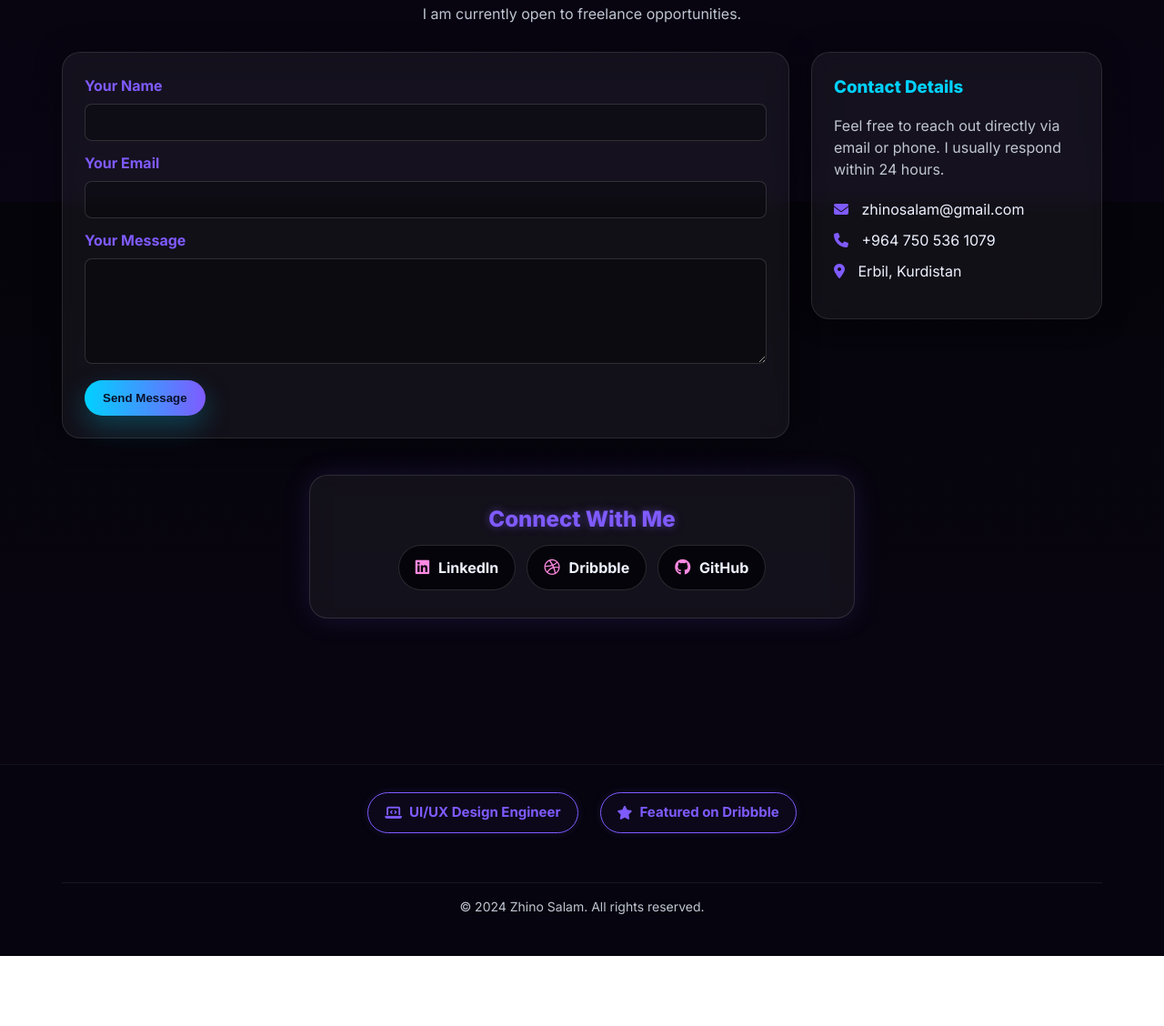
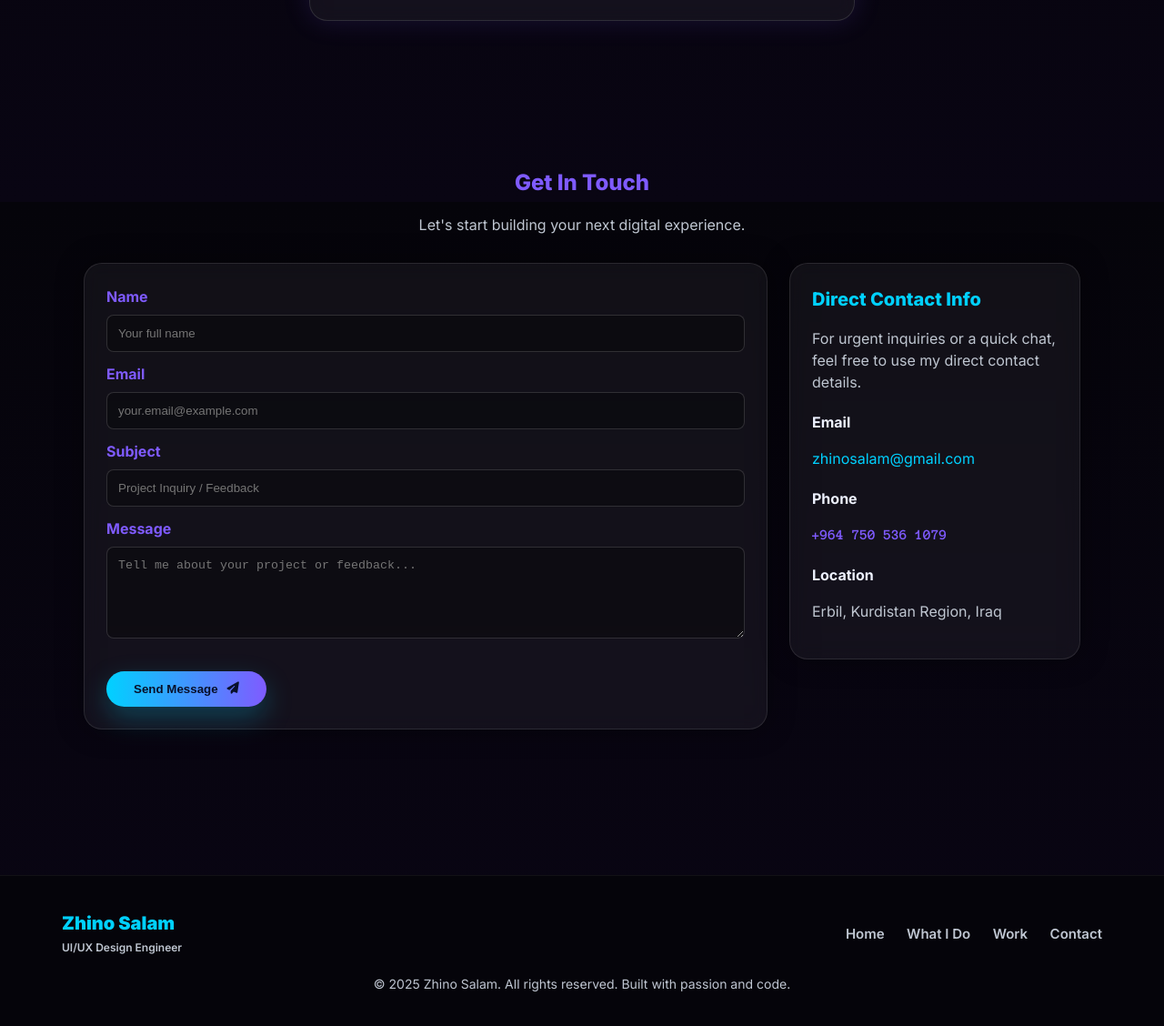
Before and after one commit to Zhinoo/zhino-portfolio, a plain HTML site: page index.html in a window 1280 px wide. Shown: the part 2978-4106 px from the top of the page at 91% size. Before the commit the page ends 4029 px from the top, so only its background shows below. Drawn offline with Linux system fonts and the light colour scheme.

Commit message:
feat: Final UI/UX updates, new footer, fixed contact button, and added GitHub link.

```diff
--- a/index.html
+++ b/index.html
@@ -427,56 +427,53 @@
             box-shadow: 0 0 8px rgba(0, 209, 255, 0.5);
         }
 
-        /* --- 11. Footer (Neon Contact Bar Style) --- */
+        /* ADJUSTMENT: BUTTON SPACING */
+        .contact-card button.btn.primary {
+            margin-top: 18px; /* Increased space before button */
+            width: auto; /* Revert to natural width */
+            padding-left: 30px; /* More padding */
+            padding-right: 30px; /* More padding */
+        }
+
+        /* --- 11. Footer (Clean Professional Style) --- */
         footer{
-            padding: 30px 0;
+            padding: 40px 0;
             margin-top: 80px;
             border-top: 1px solid rgba(255,255,255,0.05);
-            background: #06040e;
+            background: var(--bg); /* Use base background color */
         }
-        .neon-footer {
+        .footer-inner {
             max-width: var(--container);
             margin: 0 auto;
             padding: 0 28px;
             display: flex;
-            flex-direction: column;
+            justify-content: space-between;
             align-items: center;
-            text-align: center;
-            gap: 20px;
+            gap: 30px;
         }
-        .footer-links {
-            display: flex;
-            gap: 24px;
-            flex-wrap: wrap;
-            justify-content: center;
-            padding-bottom: 20px;
+
+        .footer-logo {
+            font-size: 20px;
+            font-weight: 900;
+            color: var(--accent-cyan);
+            line-height: 1.2;
         }
-        .footer-pill {
-            display: flex;
-            align-items: center;
-            gap: 8px;
-            padding: 10px 18px;
-            border-radius: var(--radius-pill);
-            background: rgba(127, 91, 255, 0.05);
-            border: 1px solid var(--accent-purple);
+
+        .footer-menu a {
+            color: var(--muted);
+            margin-left: 20px;
+            font-size: 15px;
+            font-weight: 600;
+        }
+        .footer-menu a:hover {
             color: var(--accent-purple);
-            font-weight: 700;
-            font-size: 15px;
-            transition: all .3s ease;
-            box-shadow: 0 0 10px rgba(127, 91, 255, 0.15);
         }
-        .footer-pill:hover {
-            background: rgba(127, 91, 255, 0.15);
-            color: var(--text-light);
-            transform: translateY(-2px);
-            box-shadow: 0 0 20px rgba(127, 91, 255, 0.4);
-        }
+
         .copyright {
             color: var(--muted);
             font-size: 14px;
-            padding-top: 15px;
-            border-top: 1px solid rgba(255,255,255,0.08);
-            width: 100%;
+            margin-top: 20px;
+            text-align: center;
         }
 
         /* --- 12. Responsive Adjustments (MOBILE MENU) --- */
@@ -550,6 +547,15 @@
             .services-grid{ grid-template-columns: 1fr; }
             .contact-grid{ grid-template-columns: 1fr; }
             .contact-inline { justify-content: center; }
+
+            /* Footer Responsive Adjustments */
+            .footer-inner {
+                flex-direction: column;
+                text-align: center;
+            }
+            .footer-menu a {
+                margin: 0 10px;
+            }
         }
 
         @media (max-width: 640px){
@@ -560,7 +566,7 @@
         }
 
         /* ======================================================================
-           NEW: CUTE & SOFT DOT WAVE PRELOADER STYLES
+           PRELOADER STYLES
            ====================================================================== */
         .preloader {
             position: fixed;
@@ -826,232 +832,219 @@
 
         <section id="work" class="full">
             <div class="section-inner">
-                <h2 class="text-center fade-up" style="color:var(--accent-pink); margin-bottom:10px">Selected Projects</h2>
-                <p class="text-center" style="color:var(--muted); margin-bottom:30px">A few highlights — click to open the case study.</p>
+                <h2 class="text-center fade-up" style="color:var(--accent-cyan); margin-bottom:8px">Selected Work</h2>
+                <p class="text-center" style="color:var(--muted); margin-bottom:30px">Projects showcasing UI/UX and visual branding skills.</p>
 
                 <div class="works-grid fade-up stagger-delay">
 
                     <div class="work-card fade-up" style="--delay: 0.1s;">
-                        <a href="project-detail-2.html">
-                            <img src="images/meow.png" alt="Placeholder image for Fintech App Redesign">
-                            <h3>Fintech App Redesign</h3>
-                            <p>UI/UX Design, Strategy</p>
+                        <a href="#">
+                            <div class="neon-box">
+                                <img src="images/placeholder-work1.jpg" alt="AI Chatbot Interface Preview">
+                            </div>
+                            <h3>AI Chatbot Interface</h3>
+                            <p>UX, App Design, Interaction Prototypes</p>
                         </a>
                     </div>
 
                     <div class="work-card fade-up" style="--delay: 0.2s;">
-                        <a href="project-detail-1.html">
-                            <img src="images/mad.png" alt="Placeholder image for Şîn UX Agency">
-                            <h3>Şîn UX Agency — Visual System</h3>
-                            <p>Branding, Web Design</p>
+                        <a href="#">
+                             <div class="neon-box">
+                                <img src="images/placeholder-work2.jpg" alt="eCommerce Redesign Preview">
+                            </div>
+                            <h3>eCommerce Redesign</h3>
+                            <p>Web Design, Branding, Conversion Optimization</p>
                         </a>
                     </div>
 
                     <div class="work-card fade-up" style="--delay: 0.3s;">
-                        <a href="project-detail-3.html">
-                            <img src="images/app.png" alt="Placeholder image for Ari Gaming">
-                            <h3>Ari Gaming — Icon Pack</h3>
-                            <p>Custom Illustration, UI Assets</p>
+                        <a href="#">
+                             <div class="neon-box">
+                                <img src="images/placeholder-work3.jpg" alt="Mobile Banking App Preview">
+                            </div>
+                            <h3>Mobile Banking App</h3>
+                            <p>UI Design, Accessibility Review</p>
                         </a>
                     </div>
+
                 </div>
 
-                <div class="text-center fade-up" style="transition-delay: 0.4s;">
-                    <a href="all-work.html" class="btn primary" style="margin-top: 30px;">
-                        View All Projects (6+)
-                    </a>
+                <div class="social-card fade-up">
+                    <h3>Let's Connect and Build</h3>
+                    <p style="color:var(--muted); margin-bottom: 20px;">I'm always open to new projects and interesting ideas. Find me here:</p>
+                    <div class="social-row">
+                        <a href="#" class="social-btn" aria-label="LinkedIn"><i class="fa-brands fa-linkedin"></i> LinkedIn</a>
+                        <a href="#" class="social-btn" aria-label="GitHub"><i class="fa-brands fa-github"></i> GitHub</a>
+                        <a href="#" class="social-btn" aria-label="Dribbble"><i class="fa-brands fa-dribbble"></i> Dribbble</a>
+                        <a href="#" class="social-btn" aria-label="Behance"><i class="fa-brands fa-behance"></i> Behance</a>
+                    </div>
                 </div>
             </div>
         </section>
 
+
         <section id="contact" class="full">
-            <h2 class="text-center fade-up" style="color:var(--accent-cyan); margin-bottom:8px">Get In Touch</h2>
-            <p class="text-center fade-up" style="color:var(--muted); margin-bottom:30px">I am currently open to freelance opportunities.</p>
+            <div class="section-inner">
+                <h2 class="text-center fade-up" style="color:var(--accent-purple); margin-bottom:8px">Get In Touch</h2>
+                <p class="text-center" style="color:var(--muted); margin-bottom:30px">Let's start building your next digital experience.</p>
 
                 <div class="contact-grid">
 
-                <div class="contact-card fade-up">
-                    <form id="contactForm">
-                        <label for="name">Your Name</label>
-                        <input type="text" id="name" name="name" required>
+                    <div class="contact-card fade-up" style="transition-delay: 0.1s;">
+                        <form action="#" method="POST">
+                            <label for="name">Name</label>
+                            <input type="text" id="name" name="name" required placeholder="Your full name">
 
-                        <label for="email">Your Email</label>
-                        <input type="email" id="email" name="email" required>
+                            <label for="email">Email</label>
+                            <input type="email" id="email" name="email" required placeholder="your.email@example.com">
 
-                        <label for="message">Your Message</label>
-                        <textarea id="message" name="message" rows="6" required></textarea>
+                            <label for="subject">Subject</label>
+                            <input type="text" id="subject" name="subject" required placeholder="Project Inquiry / Feedback">
 
-                        <button type="submit" class="btn primary">Send Message</button>
+                            <label for="message">Message</label>
+                            <textarea id="message" name="message" rows="5" required placeholder="Tell me about your project or feedback..."></textarea>
+
+                            <button type="submit" class="btn primary">Send Message <i class="fa-solid fa-paper-plane"></i></button>
                         </form>
                     </div>
 
-                <div class="contact-card fade-up" style="transition-delay: 0.1s;">
-                    <h3 style="color:var(--accent-cyan); margin-bottom:12px;">Contact Details</h3>
-                    <p style="color:var(--muted);">
-                        Feel free to reach out directly via email or phone. I usually respond within 24 hours.
-                    </p>
+                    <div class="contact-card fade-up" style="transition-delay: 0.2s;">
+                        <h3 style="color:var(--accent-cyan); font-size: 20px; margin-bottom: 15px;">Direct Contact Info</h3>
+                        <p style="color:var(--muted);">For urgent inquiries or a quick chat, feel free to use my direct contact details.</p>
 
-                    <ul style="list-style:none; padding:0; margin-top:20px;">
-                        <li style="margin-bottom:10px; color:var(--text-light);"><i class="fa-solid fa-envelope" style="color:var(--accent-purple); margin-right:10px;"></i> zhinosalam@gmail.com</li>
-                        <li style="margin-bottom:10px; color:var(--text-light);"><i class="fa-solid fa-phone" style="color:var(--accent-purple); margin-right:10px;"></i> +964 750 536 1079</li>
-                        <li style="margin-bottom:10px; color:var(--text-light);"><i class="fa-solid fa-location-dot" style="color:var(--accent-purple); margin-right:10px;"></i> Erbil, Kurdistan</li>
-                    </ul>
-                </div>
+                        <div style="margin-top: 20px;">
+                            <h4 style="color:var(--text-light); font-weight: 700;">Email</h4>
+                            <p style="color:var(--accent-cyan);">zhinosalam@gmail.com</p>
                         </div>
 
-            <div class="social-card fade-up" style="transition-delay: 0.2s;">
-                <h3>Connect With Me</h3>
-                <div class="social-row">
-                    <a href="https://linkedin.com/in/zhinosalam" target="_blank" class="social-btn">
-                        <i class="fa-brands fa-linkedin"></i> LinkedIn
-                    </a>
-                    <a href="https://dribbble.com/zhinosalam" target="_blank" class="social-btn">
-                        <i class="fa-brands fa-dribbble"></i> Dribbble
-                    </a>
-                    <a href="https://github.com/zhinosalam" target="_blank" class="social-btn">
-                        <i class="fa-brands fa-github"></i> GitHub
-                    </a>
+                        <div style="margin-top: 20px;">
+                            <h4 style="color:var(--text-light); font-weight: 700;">Phone</h4>
+                            <p class="phone" style="color:var(--accent-purple);">+964 750 536 1079</p>
+                        </div>
+
+                        <div style="margin-top: 20px;">
+                            <h4 style="color:var(--text-light); font-weight: 700;">Location</h4>
+                            <p style="color:var(--muted);">Erbil, Kurdistan Region, Iraq</p>
+                        </div>
+
+                    </div>
                 </div>
             </div>
         </section>
-
     </div>
 
     <footer>
-        <div class="neon-footer">
-            <div class="footer-links">
-                <div class="footer-pill"><i class="fa-solid fa-laptop-code"></i> UI/UX Design Engineer</div>
-                <div class="footer-pill"><i class="fa-solid fa-star"></i> Featured on Dribbble</div>
+        <div class="footer-inner">
+            <div class="footer-logo">
+                Zhino Salam<br>
+                <span style="font-size:12px; font-weight: 600; color:var(--muted)">UI/UX Design Engineer</span>
             </div>
-            <p class="copyright">© 2024 Zhino Salam. All rights reserved.</p>
+            <nav class="footer-menu" aria-label="Footer navigation">
+                <a href="#home">Home</a>
+                <a href="#what">What I Do</a>
+                <a href="all-work.html">Work</a>
+                <a href="#contact">Contact</a>
+            </nav>
         </div>
+        <p class="copyright">
+            &copy; 2025 Zhino Salam. All rights reserved. Built with passion and code.
+        </p>
     </footer>
 
     <script>
+        // --- 1. Preloader and Body Visibility ---
         document.addEventListener('DOMContentLoaded', function() {
+            const preloader = document.getElementById('preloader');
+            const body = document.body;
 
-            // ===============================================
-            // 1. PRELOADER LOGIC
-            // ===============================================
-            const preloader = document.getElementById('preloader');
+            // Fade out the preloader and remove 'no-scroll' class after a delay
+            setTimeout(() => {
+                preloader.classList.add('fade-out');
+                // Remove preloader after transition (1.2s + buffer)
+                setTimeout(() => {
+                    preloader.style.display = 'none';
+                    body.classList.remove('no-scroll');
+                    initAnimations(); // Start fade-up animations
+                }, 1300);
+            }, 600); // Initial 0.6s delay for the wave animation to run
 
-            const hidePreloader = () => {
-                if (preloader) {
-                    preloader.classList.add('fade-out');
-                    document.body.classList.remove('no-scroll');
+            // --- 2. Intersection Observer for Fade-Up Animations ---
+            function initAnimations() {
+                const observer = new IntersectionObserver((entries) => {
+                    entries.forEach(entry => {
+                        if (entry.isIntersecting) {
+                            entry.target.classList.add('is-visible');
+                            // Apply staggered delays for lists
+                            if (entry.target.classList.contains('stagger-delay')) {
+                                Array.from(entry.target.children).forEach((child, index) => {
+                                    // Set the delay custom property
+                                    child.style.setProperty('--delay', `${index * 0.1}s`);
+                                    // Ensure child also gets the visibility class
+                                    child.classList.add('is-visible');
+                                });
                             }
-            };
-
-            window.addEventListener('load', () => {
-                // Wait 400ms after load, then start the 1.2s fade-out transition
-                setTimeout(hidePreloader, 400);
+                            // Stop observing after it becomes visible
+                            observer.unobserve(entry.target);
+                        }
+                    });
+                }, {
+                    threshold: 0.1, // Trigger when 10% of element is visible
+                    rootMargin: '0px 0px -50px 0px' // Load slightly before user sees it
                 });
 
-            // Fallback in case the 'load' event is very slow or doesn't fire (max 3 seconds)
-            setTimeout(hidePreloader, 3000);
+                document.querySelectorAll('.fade-up').forEach(element => {
+                    observer.observe(element);
+                });
+            }
 
-
-            // ===============================================
-            // 2. MOBILE MENU TOGGLE
-            // ===============================================
+            // --- 3. Mobile Menu Toggle ---
             const menuToggle = document.getElementById('menuToggle');
             const mobileMenu = document.getElementById('mobileMenu');
             const menuIcon = document.getElementById('menuIcon');
 
-            if (menuToggle && mobileMenu && menuIcon) {
-                menuToggle.addEventListener('click', () => {
+            menuToggle.addEventListener('click', function() {
                 const isOpen = mobileMenu.classList.toggle('is-open');
-                    menuIcon.classList.toggle('fa-bars', !isOpen);
-                    menuIcon.classList.toggle('fa-xmark', isOpen);
-                    document.body.classList.toggle('no-scroll', isOpen);
+                body.classList.toggle('no-scroll', isOpen);
 
-                    // Close menu if a link is clicked
-                    mobileMenu.querySelectorAll('a').forEach(link => {
-                        link.addEventListener('click', () => {
-                            if (mobileMenu.classList.contains('is-open')) {
-                                mobileMenu.classList.remove('is-open');
+                // Toggle the icon between bars and close
+                if (isOpen) {
+                    menuIcon.classList.remove('fa-bars');
+                    menuIcon.classList.add('fa-xmark');
+                } else {
                     menuIcon.classList.remove('fa-xmark');
                     menuIcon.classList.add('fa-bars');
-                                document.body.classList.remove('no-scroll');
                 }
-                        }, { once: true });
+            });
+
+            // Close mobile menu when a link is clicked
+            mobileMenu.querySelectorAll('a').forEach(link => {
+                link.addEventListener('click', function() {
+                    mobileMenu.classList.remove('is-open');
+                    body.classList.remove('no-scroll');
+                    menuIcon.classList.remove('fa-xmark');
+                    menuIcon.classList.add('fa-bars');
+                });
+            });
+
+            // --- 4. Copy Email Functionality ---
+            const copyEmailBtn = document.getElementById('copyEmail');
+            const emailAddress = "zhinosalam@gmail.com";
+
+            if (copyEmailBtn) {
+                copyEmailBtn.addEventListener('click', function() {
+                    navigator.clipboard.writeText(emailAddress).then(() => {
+                        // Provide visual feedback
+                        const originalText = copyEmailBtn.innerHTML;
+                        copyEmailBtn.innerHTML = 'Email Copied! <i class="fa-solid fa-check"></i>';
+
+                        setTimeout(() => {
+                            copyEmailBtn.innerHTML = originalText;
+                        }, 2000);
+                    }).catch(err => {
+                        console.error('Could not copy text: ', err);
                     });
                 });
             }
-
-            // ===============================================
-            // 3. FADE-UP ANIMATION (Intersection Observer)
-            // ===============================================
-            const fadeUpElements = document.querySelectorAll('.fade-up');
-
-            if (fadeUpElements.length > 0) {
-                const observerOptions = {
-                    root: null,
-                    rootMargin: '0px',
-                    threshold: 0.1
-                };
-
-                const observer = new IntersectionObserver((entries, observer) => {
-                    entries.forEach(entry => {
-                        if (entry.isIntersecting) {
-                            entry.target.classList.add('is-visible');
-                            // Calculate and apply staggered delay for .stagger-delay containers
-                            if (entry.target.classList.contains('stagger-delay')) {
-                                entry.target.querySelectorAll('.fade-up').forEach((child, index) => {
-                                    child.style.setProperty('--delay', `${(index * 0.1) + 0.1}s`);
-                                });
-                            }
-                            observer.unobserve(entry.target);
-                        }
-                    });
-                }, observerOptions);
-
-                fadeUpElements.forEach(el => observer.observe(el));
-            }
-
-
-            // ===============================================
-            // 4. CONTACT FORM VALIDATION (Simple)
-            // ===============================================
-            const contactForm = document.getElementById('contactForm');
-            if (contactForm) {
-                contactForm.addEventListener('submit', function(e) {
-                    e.preventDefault();
-
-                    // Replace with your actual backend endpoint later
-                    const formAction = "YOUR_FORM_SUBMISSION_ENDPOINT_HERE";
-
-                    if (formAction === "YOUR_FORM_SUBMISSION_ENDPOINT_HERE") {
-                         alert("Form submitted! (NOTE: This is a frontend demo.)");
-                         contactForm.reset();
-                         return;
-                    }
-
-                    // For now, it just shows an alert.
-                });
-            }
-
-
-            // ===============================================
-            // 5. EMAIL COPY FUNCTION
-            // ===============================================
-            const copyEmailButton = document.getElementById('copyEmail');
-            if (copyEmailButton) {
-                copyEmailButton.addEventListener('click', () => {
-                    const email = "zhinosalam@gmail.com";
-                    navigator.clipboard.writeText(email).then(() => {
-                        const originalText = copyEmailButton.textContent;
-                        copyEmailButton.textContent = 'Email Copied!';
-
-                        setTimeout(() => {
-                            copyEmailButton.textContent = originalText;
-                        }, 1500);
-                    }).catch(err => {
-                        console.error('Failed to copy email: ', err);
-                    });
-                });
-            }
-
         });
     </script>
 </body>
```
Lines whose indentation alone changed are shown as unchanged.
